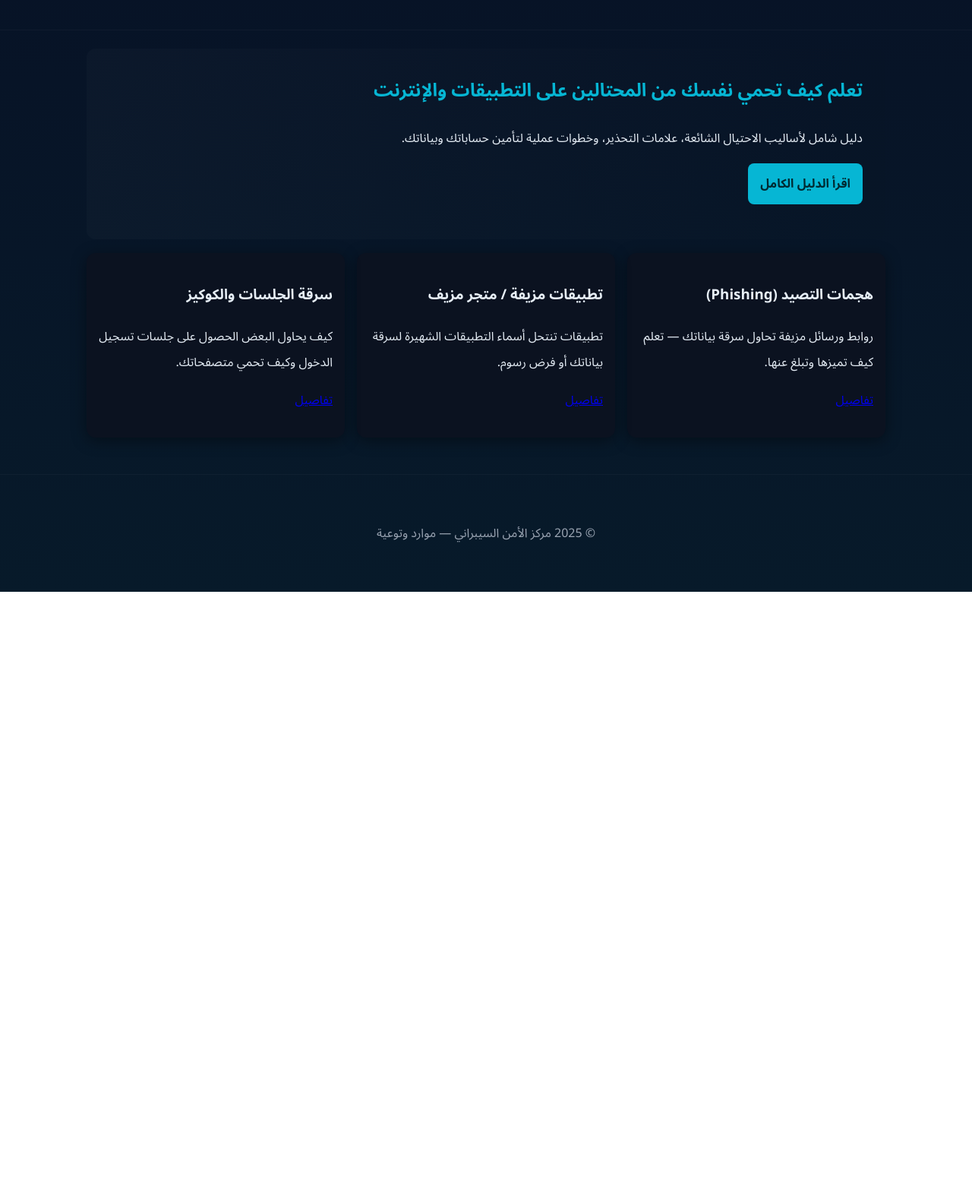
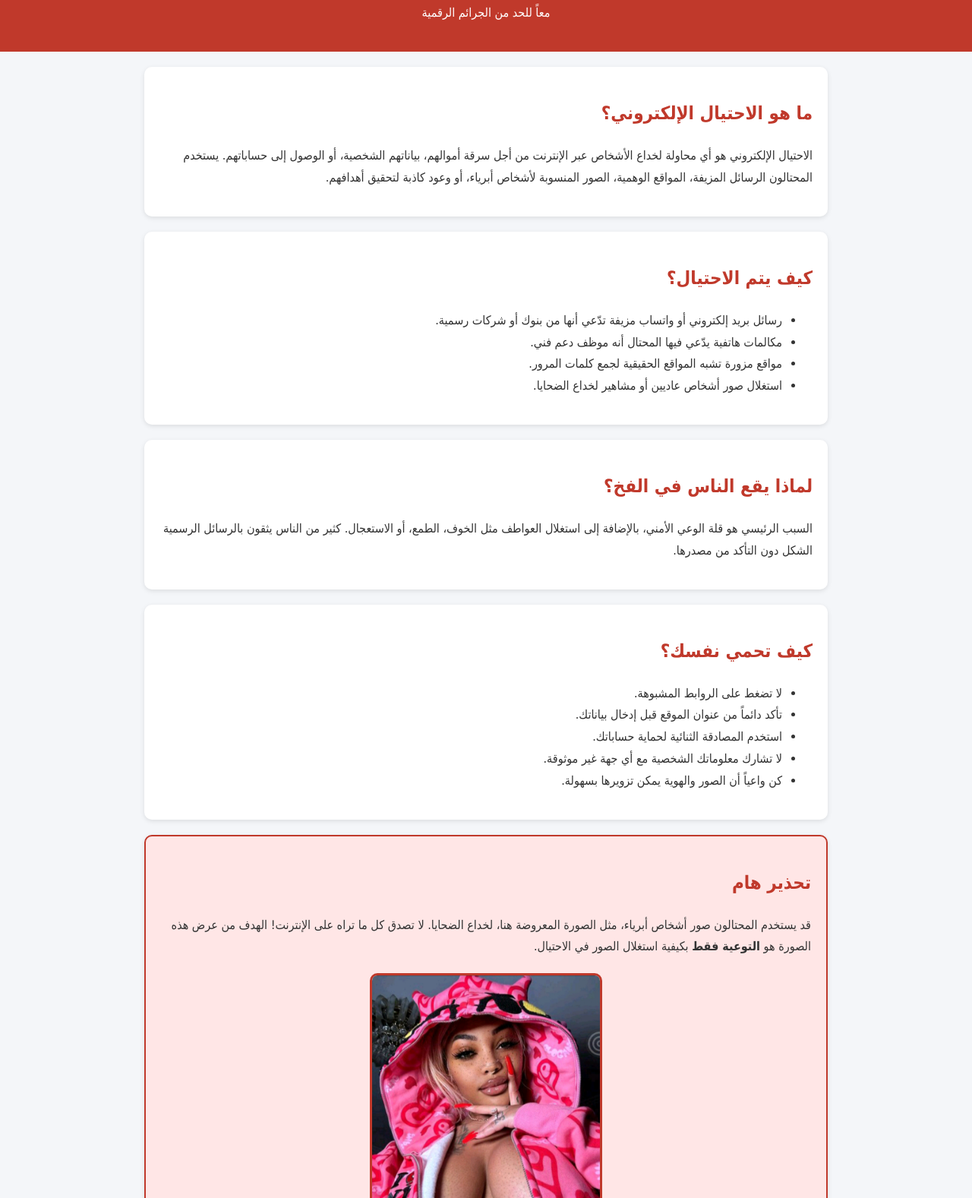
Before and after one commit to nabilkozan132-code/cybersec-site, a plain HTML site: page index.html in a window 1280 px wide. Shown: the part 117-1694 px from the top of the page at 76% size. Before the commit the page ends 896 px from the top, so only its background shows below. Drawn offline with Linux system fonts and the light colour scheme.

Commit message:
Create awareness site about fraud

```diff
--- a/index.html
+++ b/index.html
@@ -1,55 +1,68 @@
-<!doctype html>
-<html lang="ar" dir="rtl">
+<!DOCTYPE html>
+<html lang="ar">
 <head>
-  <meta charset="utf-8">
-  <meta name="viewport" content="width=device-width,initial-scale=1">
-  <title>مركز الأمن السيبراني — الوقاية من الاحتيال</title>
+  <meta charset="UTF-8">
+  <meta name="viewport" content="width=device-width, initial-scale=1.0">
+  <title>التوعية ضد الاحتيال الإلكتروني</title>
   <link rel="stylesheet" href="style.css">
 </head>
 <body>
-  <header class="site-header">
-    <div class="container">
-      <h1>مركز الأمن السيبراني</h1>
-      <nav>
-        <a href="index.html">الرئيسية</a>
-        <a href="scams.html">أنواع الاحتيال وكيف تحمي نفسك</a>
-        <a href="resources.html">مصادر وأدوات</a>
-      </nav>
-    </div>
+  <header>
+    <h1>التوعية ضد الاحتيال الإلكتروني</h1>
+    <p>معاً للحد من الجرائم الرقمية</p>
   </header>
 
-  <main class="container">
-    <section class="hero">
-      <h2>تعلم كيف تحمي نفسك من المحتالين على التطبيقات والإنترنت</h2>
-      <p>دليل شامل لأساليب الاحتيال الشائعة، علامات التحذير، وخطوات عملية لتأمين حساباتك وبياناتك.</p>
-      <p><a class="btn" href="scams.html">اقرأ الدليل الكامل</a></p>
+  <main>
+    <section>
+      <h2>ما هو الاحتيال الإلكتروني؟</h2>
+      <p>
+        الاحتيال الإلكتروني هو أي محاولة لخداع الأشخاص عبر الإنترنت من أجل سرقة أموالهم، بياناتهم الشخصية، أو الوصول إلى حساباتهم.
+        يستخدم المحتالون الرسائل المزيفة، المواقع الوهمية، الصور المنسوبة لأشخاص أبرياء، أو وعود كاذبة لتحقيق أهدافهم.
+      </p>
     </section>
 
-    <section class="cards">
-      <article class="card">
-        <h3>هجمات التصيد (Phishing)</h3>
-        <p>روابط ورسائل مزيفة تحاول سرقة بياناتك — تعلم كيف تميزها وتبلغ عنها.</p>
-        <p><a href="scams.html#phishing">تفاصيل</a></p>
-      </article>
+    <section>
+      <h2>كيف يتم الاحتيال؟</h2>
+      <ul>
+        <li>رسائل بريد إلكتروني أو واتساب مزيفة تدّعي أنها من بنوك أو شركات رسمية.</li>
+        <li>مكالمات هاتفية يدّعي فيها المحتال أنه موظف دعم فني.</li>
+        <li>مواقع مزورة تشبه المواقع الحقيقية لجمع كلمات المرور.</li>
+        <li>استغلال صور أشخاص عاديين أو مشاهير لخداع الضحايا.</li>
+      </ul>
+    </section>
 
-      <article class="card">
-        <h3>تطبيقات مزيفة / متجر مزيف</h3>
-        <p>تطبيقات تنتحل أسماء التطبيقات الشهيرة لسرقة بياناتك أو فرض رسوم.</p>
-        <p><a href="scams.html#fakeapps">تفاصيل</a></p>
-      </article>
+    <section>
+      <h2>لماذا يقع الناس في الفخ؟</h2>
+      <p>
+        السبب الرئيسي هو قلة الوعي الأمني، بالإضافة إلى استغلال العواطف مثل الخوف، الطمع، أو الاستعجال.
+        كثير من الناس يثقون بالرسائل الرسمية الشكل دون التأكد من مصدرها.
+      </p>
+    </section>
 
-      <article class="card">
-        <h3>سرقة الجلسات والكوكيز</h3>
-        <p>كيف يحاول البعض الحصول على جلسات تسجيل الدخول وكيف تحمي متصفحاتك.</p>
-        <p><a href="scams.html#cookies">تفاصيل</a></p>
-      </article>
+    <section>
+      <h2>كيف تحمي نفسك؟</h2>
+      <ul>
+        <li>لا تضغط على الروابط المشبوهة.</li>
+        <li>تأكد دائماً من عنوان الموقع قبل إدخال بياناتك.</li>
+        <li>استخدم المصادقة الثنائية لحماية حساباتك.</li>
+        <li>لا تشارك معلوماتك الشخصية مع أي جهة غير موثوقة.</li>
+        <li>كن واعياً أن الصور والهوية يمكن تزويرها بسهولة.</li>
+      </ul>
+    </section>
+
+    <section class="warning">
+      <h2>تحذير هام</h2>
+      <p>
+        قد يستخدم المحتالون صور أشخاص أبرياء، مثل الصورة المعروضة هنا، لخداع الضحايا.
+        لا تصدق كل ما تراه على الإنترنت!
+        الهدف من عرض هذه الصورة هو <strong>التوعية فقط</strong> بكيفية استغلال الصور في الاحتيال.
+      </p>
+      <img src="images/warning.jpg" alt="تحذير من المحتالين" class="alert-img">
     </section>
   </main>
 
-  <footer class="site-footer">
-    <div class="container">
-      <p>© 2025 مركز الأمن السيبراني — موارد وتوعية</p>
-    </div>
+  <footer>
+    <p>© 2025 - موقع التوعية ضد الاحتيال الإلكتروني</p>
   </footer>
 </body>
 </html>
--- a/style.css
+++ b/style.css
@@ -1,31 +1,55 @@
-:root{
-  --bg:#071226;
-  --card:#0b1220;
-  --accent:#06b6d4;
-  --muted:#9aa4b2;
-  --text:#e6eef6;
-  --radius:12px;
-  --maxw:1100px;
+body {
+  font-family: Tahoma, Arial, sans-serif;
+  margin: 0;
+  padding: 0;
+  background: #f4f6f9;
+  color: #333;
+  line-height: 1.8;
+  direction: rtl;
+  text-align: right;
 }
-*{box-sizing:border-box}
-body{
-  margin:0;
-  font-family: "Segoe UI", Roboto, "Noto Sans Arabic", sans-serif;
-  background: linear-gradient(180deg,#071226 0%, #071a2a 100%);
-  color:var(--text);
+
+header {
+  background: #c0392b;
+  color: white;
+  padding: 20px;
+  text-align: center;
 }
-.container{max-width:var(--maxw);margin:0 auto;padding:24px}
-.site-header{padding:12px 0;border-bottom:1px solid rgba(255,255,255,0.03)}
-.site-header h1{margin:0;font-size:20px}
-.site-header nav{margin-top:8px}
-.site-header nav a{color:var(--muted);text-decoration:none;margin-left:12px}
-.site-header nav a:hover{color:var(--text)}
-.hero{padding:30px;background:linear-gradient(90deg, rgba(255,255,255,0.02), rgba(0,0,0,0.02));border-radius:var(--radius);margin-bottom:18px}
-.hero h2{margin-top:0;color:var(--accent)}
-.btn{display:inline-block;padding:10px 16px;background:var(--accent);color:#002a31;border-radius:8px;text-decoration:none;font-weight:600}
-.cards{display:grid;grid-template-columns:repeat(auto-fit,minmax(260px,1fr));gap:16px}
-.card{background:var(--card);padding:16px;border-radius:12px;box-shadow:0 4px 20px rgba(0,0,0,0.4)}
-.content article{margin-bottom:20px;background:rgba(255,255,255,0.02);padding:16px;border-radius:12px}
-.tips{background:linear-gradient(180deg,#09202b,#06121a);padding:16px;border-radius:12px;color:var(--muted)}
-.site-footer{border-top:1px solid rgba(255,255,255,0.03);padding:20px;margin-top:24px;text-align:center;color:var(--muted)}
-@media (max-width:600px){.site-header nav a{display:inline-block;margin:6px 6px 0 0}}
+
+main {
+  padding: 20px;
+  max-width: 900px;
+  margin: auto;
+}
+
+section {
+  background: #fff;
+  margin-bottom: 20px;
+  padding: 20px;
+  border-radius: 10px;
+  box-shadow: 0 2px 6px rgba(0,0,0,0.1);
+}
+
+h2 {
+  color: #c0392b;
+}
+
+.warning {
+  background: #ffe6e6;
+  border: 2px solid #c0392b;
+}
+
+.alert-img {
+  display: block;
+  max-width: 300px;
+  margin: 20px auto;
+  border-radius: 10px;
+  border: 3px solid #c0392b;
+}
+
+footer {
+  background: #333;
+  color: white;
+  text-align: center;
+  padding: 10px;
+}
```
Also changed, not shown: about.html (deleted, +0 -68 lines), contact.html (deleted, +0 -36 lines), resources.html (deleted, +0 -39 lines), scams.html (deleted, +0 -76 lines), script.js (deleted, +0 -12 lines), images/warning.jpg (renamed from images/IMG_rmove.jpg), 1 other file.
